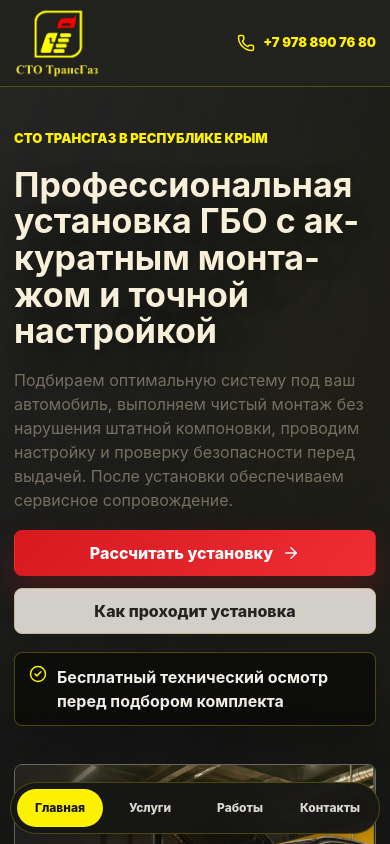
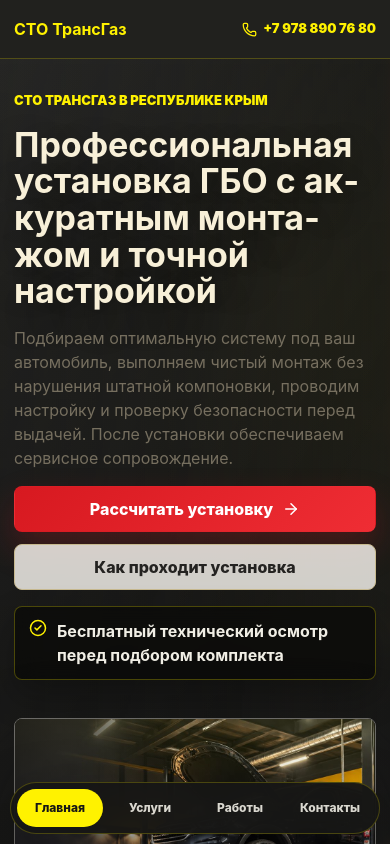
Before and after one commit to Aleks-man/ugtransgas, a React (Vite) app in the folder frontend/: page / in a window 390 px wide. Shown: the top 844 px of the page. Built offline with nearby package versions, Linux system fonts and the light colour scheme.

Commit message:
style: refine mobile header and spacing

```diff
--- a/frontend/src/styles/responsive.css
+++ b/frontend/src/styles/responsive.css
@@ -136,12 +136,9 @@
     width: min(100% - 28px, 1180px);
   }
 
-  .site-header {
-    position: static;
-  }
-
   .header__inner {
-    min-height: 86px;
+    min-height: 58px;
+    gap: 12px;
   }
 
   .header__descriptor {
@@ -149,7 +146,13 @@
   }
 
   .header__phone {
+    gap: 6px;
     font-size: 13px;
+  }
+
+  .header__phone svg {
+    width: 15px;
+    height: 15px;
   }
 
   .mobile-bottom-nav {
@@ -171,18 +174,31 @@
     height: 34px;
   }
 
+  .logo__mark {
+    display: none;
+  }
+
+  .logo__text--fallback {
+    position: static;
+    width: auto;
+    height: auto;
+    overflow: visible;
+    clip: auto;
+    white-space: nowrap;
+  }
+
+  .logo__text strong {
+    color: var(--green-500);
+    font-size: 16px;
+    line-height: 1;
+  }
+
   .logo__text span {
     display: none;
   }
 
-  .logo__mark {
-    width: 88px;
-    height: 76px;
-    flex-basis: 88px;
-  }
-
   .hero-section {
-    padding-top: 42px;
+    padding-top: 32px;
   }
 
   h1 {
@@ -191,7 +207,7 @@
   }
 
   .hero-copy {
-    gap: 18px;
+    gap: 16px;
   }
 
   .hero-copy h1 {
@@ -202,7 +218,7 @@
 
   .hero-visual,
   .hero-visual img {
-    min-height: 360px;
+    min-height: 320px;
   }
 
   .hero-trust {
@@ -323,7 +339,7 @@
   }
 
   .reviews-section {
-    padding: 48px 0;
+    padding: 36px 0;
   }
 
   .reviews-panel {
@@ -368,7 +384,7 @@
   }
 
   .brands-section {
-    padding: 48px 0;
+    padding: 36px 0;
   }
 
   .brands-panel {
@@ -408,7 +424,7 @@
   }
 
   .equipment-band {
-    min-height: 420px;
+    min-height: 340px;
   }
 
   .equipment-band::after {
@@ -418,15 +434,15 @@
   }
 
   .equipment-band__content {
-    padding: 24px;
+    padding: 20px;
   }
 
   .section {
-    padding: 48px 0;
+    padding: 36px 0;
   }
 
   .contacts-grid {
-    gap: 28px;
+    gap: 22px;
   }
 
   .timeline-item {
```
